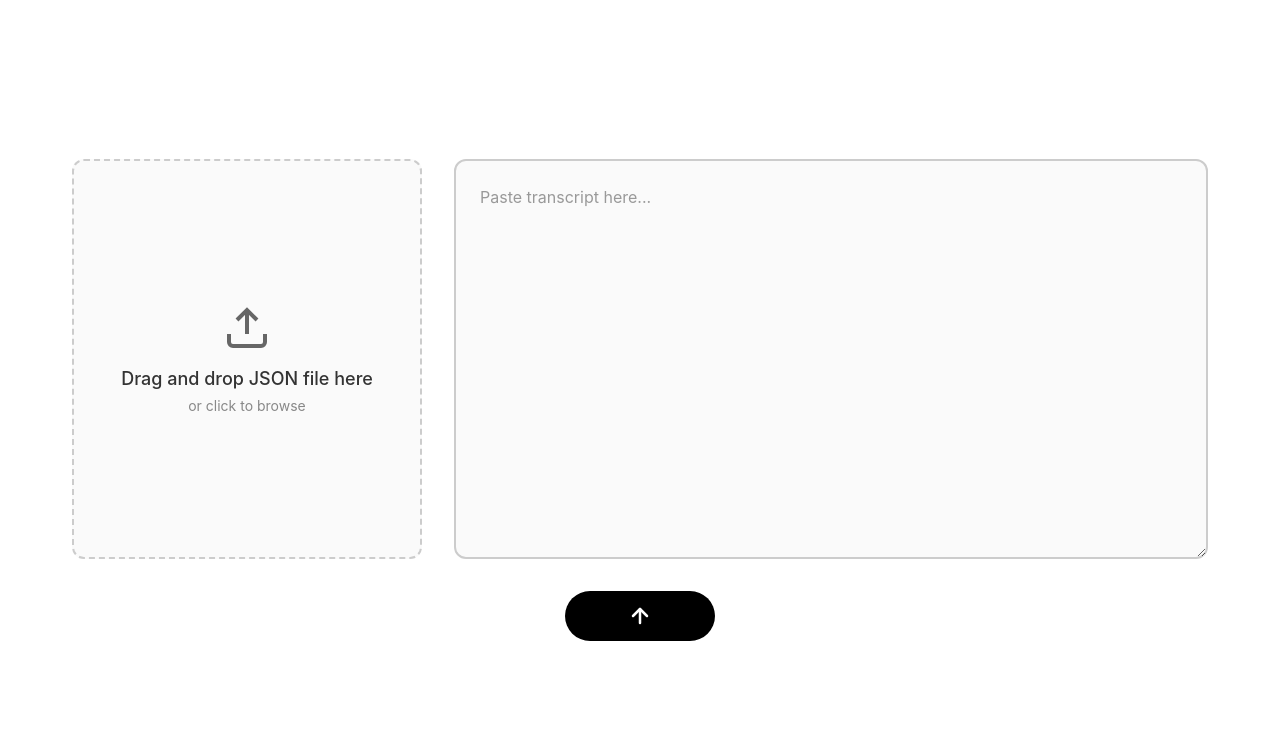
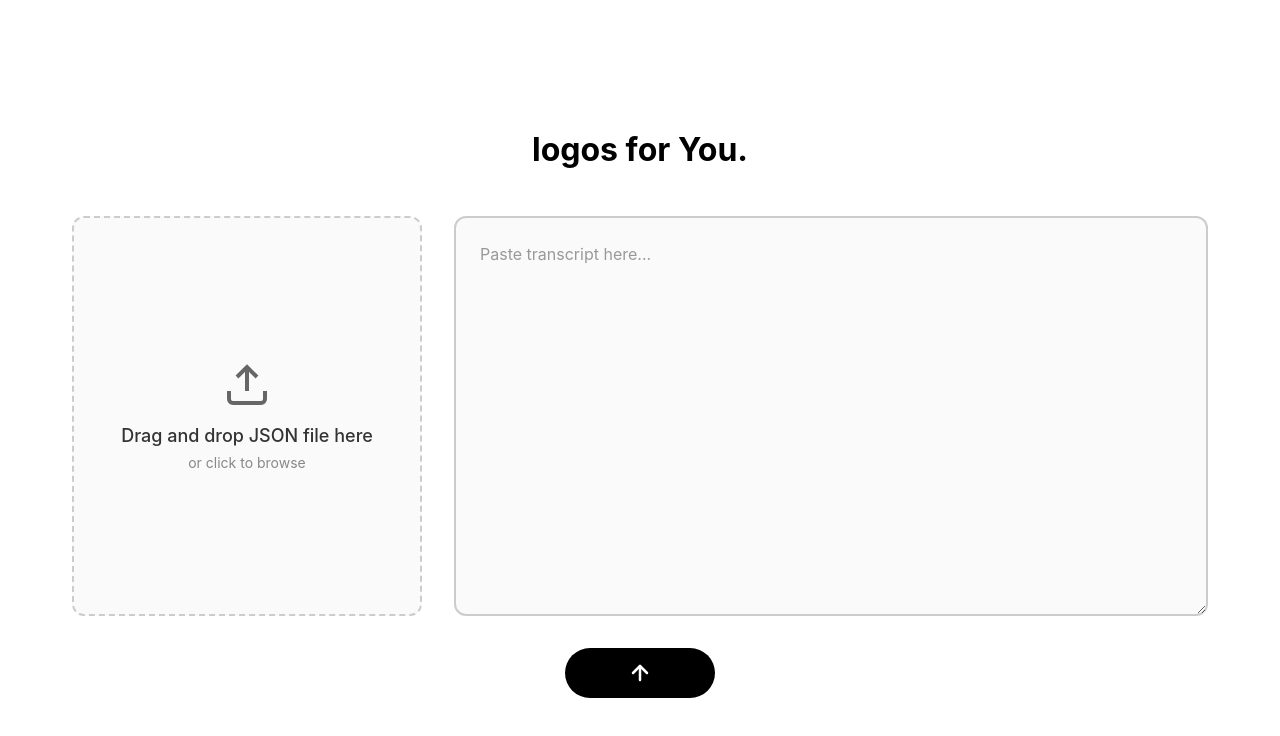
Before and after one commit to RichieTran/logoGenerator, a website: page index.html in a window 1280 px wide. Drawn offline with Linux system fonts and the light colour scheme.

Commit message:
add header

```diff
--- a/index.html
+++ b/index.html
@@ -8,6 +8,9 @@
 </head>
 <body>
     <div class="container">
+        <div class="header">
+            <h1>logos for You.</h1>
+        </div>
         <div class="transcript">
             <!-- File Upload Area -->
             <div class="JSON-input" id="JSONinput">
--- a/styles.css
+++ b/styles.css
@@ -14,10 +14,23 @@ body {
     justify-content: center;
 }
 
+
 .container {
     width: 100%;
     max-width: 1200px;
     padding: 2rem;
+}
+
+.header {
+    display: block;
+    margin: 2rem auto 0;
+    padding-bottom: 50px;
+    transition: all 0.3s ease;
+    display: flex;
+    align-items: center;
+    justify-content: center;
+    line-height: 1;
+    user-select: none;
 }
 
 .transcript {
```
